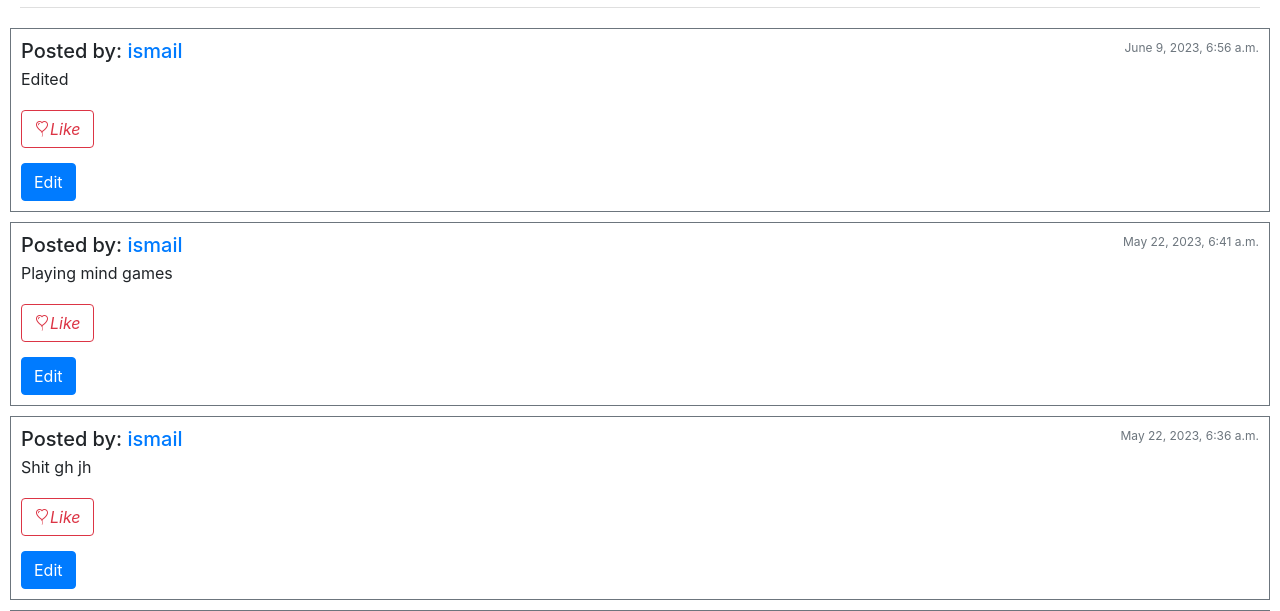
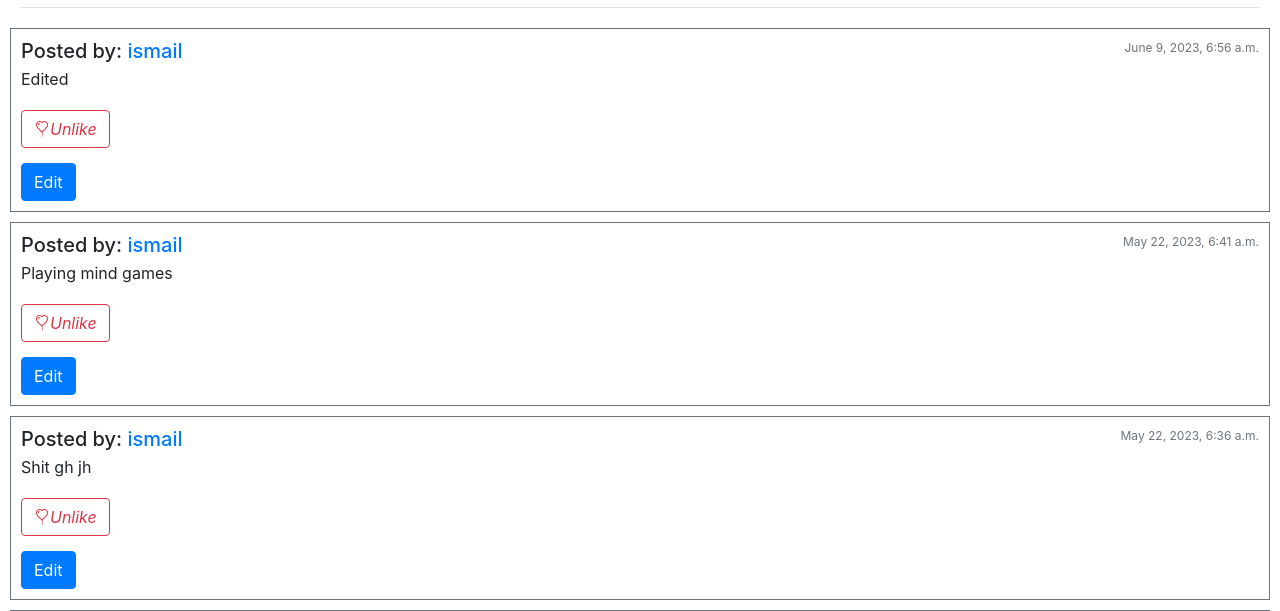
Before and after one commit to 808thlife/cs50w-network, a Django app: page / in a window 1280 px wide. Shown: the part 278-889 px from the top of the page. Run offline with Django 3.2, Linux system fonts and the light colour scheme; a user stored in the database is signed in; data comes from the database, SQL or seed files in the repository; both versions use the stored data as it was after the commit; some libraries are stand-ins or nearby versions.

Commit message:
like api finished

```diff
--- a/network/templates/network/index.html
+++ b/network/templates/network/index.html
@@ -2,7 +2,6 @@
 
 {% block body %}
 <h1>All posts</h1>
-
 {% if request.user.is_authenticated %}
 <ul class="list-group list-group-flush">
 <li class="list-group-item">
@@ -25,7 +24,7 @@
         <small class="text-muted">{{post.timestamp}}</small>
       </div>
       <p class="mb-1" id = "post-text">{{post.text}}</p>
-    <span class = "d-flex"><button type="button" class="btn btn-outline-danger" id ="like">{% if post in request.user.likedPosts.all%}fghgfh{% endif %}<i  class="bi bi-balloon-heart">Like</i></button></span>
+    <span class = "d-flex"><button type="button" class="btn btn-outline-danger" id ="like">{% if post in likes%}<i  class="bi bi-balloon-heart">Unlike</i>{%else%}<i  class="bi bi-balloon-heart">Like</i>{% endif %}</button></span>
     {% if request.user == post.owner %}
     <span class = "d-flex"><button type="button" class="btn btn-primary" data-toggle="modal" data-target="#exampleModal" id = "edit">
       Edit
--- a/network/views.py
+++ b/network/views.py
@@ -13,17 +13,18 @@ import json
 
 def index(request):
     currentUser = request.user
-    if Like.objects.filter(liker= currentUser).exists():
-        likedList = Like.objects.get(liker = currentUser)
-        likedList = likedList.liked.all()
-    else:
+
+    if not Like.objects.filter(liker= currentUser).exists():
         f= Like(liker = currentUser)
         f.save()
+    likedList = Like.objects.get(liker = currentUser)
+    likedList = likedList.liked.all()
+
     posts = Post.objects.all().order_by("-timestamp")
     paginator = Paginator(posts, 10)
     page_number = request.GET.get("page")
     page_obj = paginator.get_page(page_number)
-    context = {"posts": page_obj, "likes":likedList}
+    context = {"posts": page_obj, "likes":likedList, }
     return render(request, "network/index.html", context)
 
 
```
Also changed, not shown: db.sqlite3.
